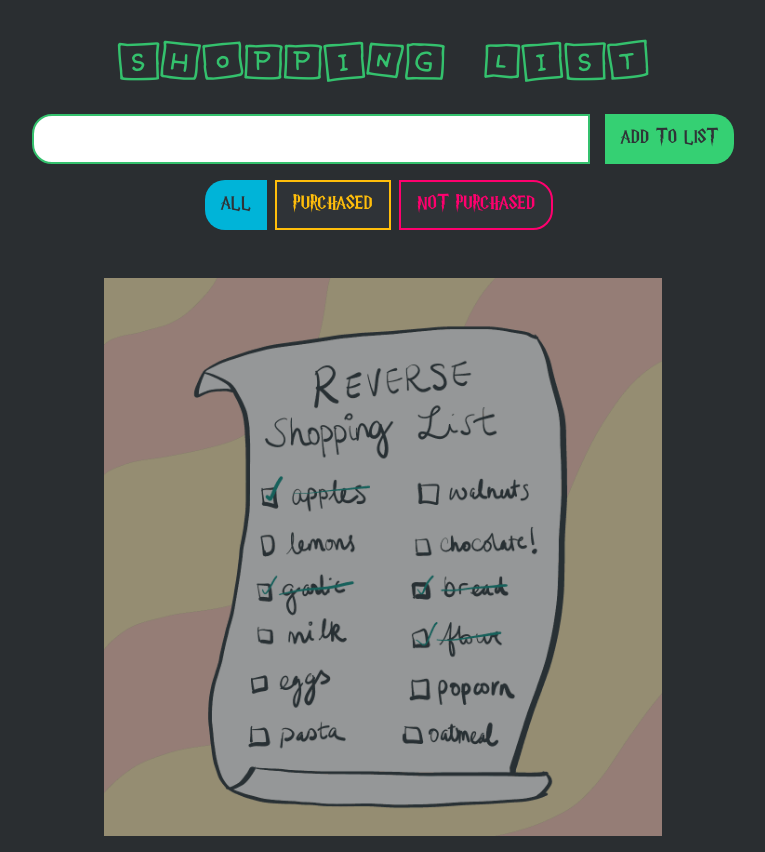
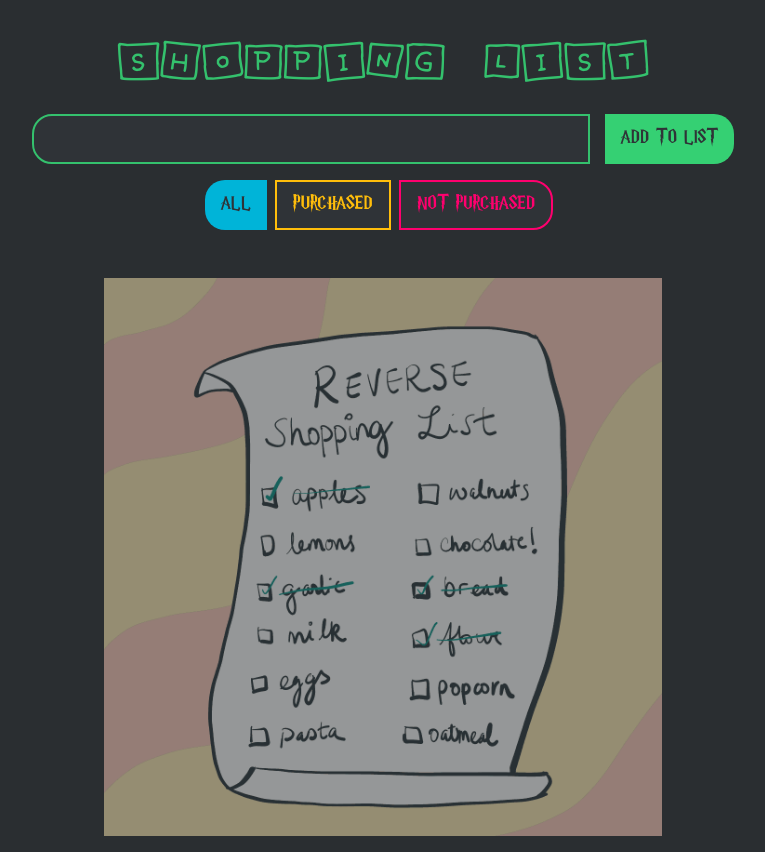
Before and after one commit to M-Burak-Yilmazer/to-do-app, a React (Create React App) app: page / in a window 1280 px wide. Shown: the whole page, without its empty margins (257-1022 px from the left). Built offline with nearby package versions, Linux system fonts and the light colour scheme.

Commit message:
style: favicon, input background change

```diff
--- a/src/App.css
+++ b/src/App.css
@@ -16,6 +16,9 @@
   margin-right: 1rem;
   border-radius: 20px 20px 20px 20px;
   padding-left: 2rem;
+  background-color: #2F3337;
+  color: #C7BCB4;
+  font-weight: 500;
 }
 
 body {
```
Also changed, not shown: 1 other file (tests, documents, lock files or other folders).
